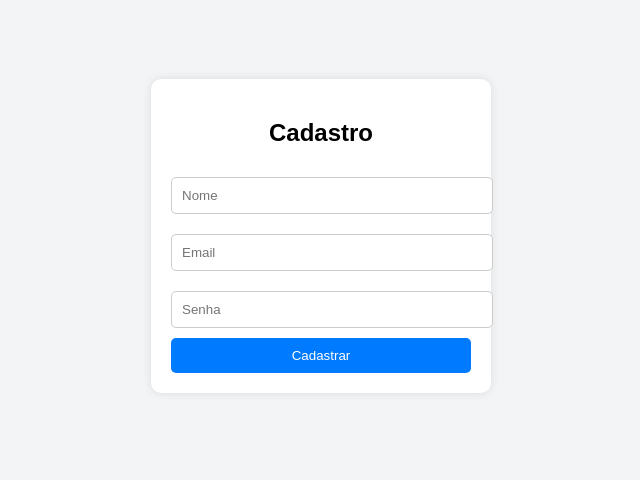
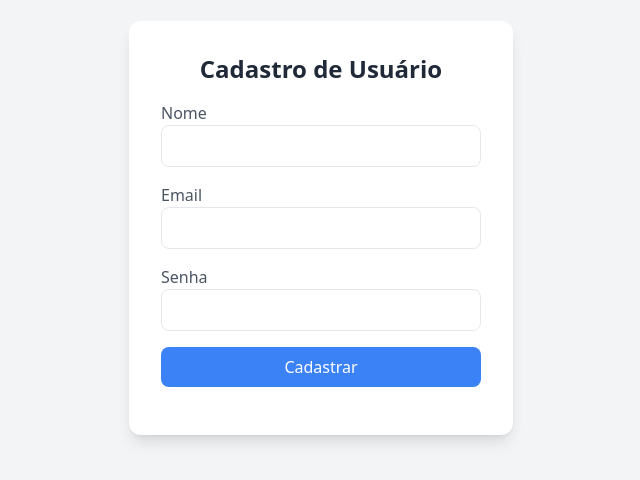
Before and after one commit to DeiversonMAP/casa-automatica-back-end, a plain HTML site: page index.html in a window 1280 px wide. Shown: the part 172-652 px from the top of the page, without its empty margins (319-959 px from the left). Drawn offline with nearby package versions, Linux system fonts and the light colour scheme.

```diff
--- a/index.html
+++ b/index.html
@@ -1,70 +1,58 @@
 <!DOCTYPE html>
 <html lang="pt-BR">
 <head>
-        <meta charset="UTF-8" />
-        <meta name="viewport" content="width=device-width, initial-scale=1.0" />
-        <title>Cadastro</title>
-        <style>
-            body {
-                display: flex;
-                justify-content: center;
-                align-items: center;
-                height: 100vh;
-                background-color: #f3f4f6;
-                font-family: Arial, sans-serif;
-            }
-            .card {
-                background: white;
-                padding: 20px;
-                border-radius: 10px;
-                box-shadow: 0 0 10px rgba(0, 0, 0, 0.1);
-                inline-size: 300px;
-                text-align: center;
-            }
-            .input {
-                inline-size: 100%;
-                padding: 10px;
-                margin: 10px 0;
-                border: 1px solid #ccc;
-                border-radius: 5px;
-            }
-            .button {
-                inline-size: 100%;
-                padding: 10px;
-                background: #007bff;
-                color: white;
-                border: none;
-                border-radius: 5px;
-                cursor: pointer;
-            }
-        </style>
+    <meta charset="UTF-8">
+    <meta name="viewport" content="width=device-width, initial-scale=1.0">
+    <title>Cadastro de Usuário</title>
+    <script src="https://cdn.tailwindcss.com"></script>
 </head>
-    <body>
-        <div class="card">
-            <h2>Cadastro</h2>
-            <input class="input" type="text" id="name" placeholder="Nome" />
-            <input class="input" type="email" id="email" placeholder="Email" />
-            <input class="input" type="password" id="password" placeholder="Senha" />
-            <button class="button" onclick="register()">Cadastrar</button>
+<body class="bg-gray-100 flex items-center justify-center h-screen">
+    <div class="bg-white p-8 rounded-xl shadow-lg w-96">
+        <h2 class="text-2xl font-bold text-center text-gray-800 mb-4">Cadastro de Usuário</h2>
+        <form id="userForm" class="space-y-4">
+            <div>
+                <label class="block text-gray-600">Nome</label>
+                <input type="text" id="nome" class="w-full px-4 py-2 border rounded-lg focus:outline-none focus:ring-2 focus:ring-blue-400" required>
+            </div>
+            <div>
+                <label class="block text-gray-600">Email</label>
+                <input type="email" id="email" class="w-full px-4 py-2 border rounded-lg focus:outline-none focus:ring-2 focus:ring-blue-400" required>
+            </div>
+            <div>
+                <label class="block text-gray-600">Senha</label>
+                <input type="password" id="senha" class="w-full px-4 py-2 border rounded-lg focus:outline-none focus:ring-2 focus:ring-blue-400" required>
+            </div>
+            <button type="submit" class="w-full bg-blue-500 text-white py-2 rounded-lg hover:bg-blue-600 transition">Cadastrar</button>
+        </form>
+        <div id="responseMessage" class="mt-4 text-center text-gray-700"></div>
     </div>
 
     <script>
-            function register() {
-                const name = document.getElementById("name").value;
-                const email = document.getElementById("email").value;
-                const password = document.getElementById("password").value;
+        document.getElementById('userForm').addEventListener('submit', async function(event) {
+            event.preventDefault();
+            const nome = document.getElementById('nome').value;
+            const email = document.getElementById('email').value;
+            const senha = document.getElementById('senha').value;
 
-                fetch("https://suaapi.com/register", {
-                    method: "POST",
+            const response = await fetch('https://casa-automatica-back-end-production.up.railway.app/user/', {
+                method: 'POST',
                 headers: {
-                        "Content-Type": "application/json",
+                    'Accept': 'application/json',
+                    'Content-Type': 'application/json'
                 },
-                    body: JSON.stringify({ name, email, password }),
-                })
-                    .then((response) => response.json())
-                    .then((data) => console.log(data))
-                    .catch((error) => console.error("Erro:", error));
+                body: JSON.stringify({ nome, email, senha })
+            });
+
+            const responseMessage = document.getElementById('responseMessage');
+            if (response.ok) {
+                responseMessage.textContent = 'Usuário cadastrado com sucesso!';
+                responseMessage.classList.add('text-green-600');
+            } else {
+                const errorData = await response.json();
+                responseMessage.textContent = `Erro: ${errorData.detail || 'Não foi possível cadastrar'}`;
+                responseMessage.classList.add('text-red-600');
             }
+        });
     </script>
 </body>
 </html>
```
Also changed, not shown: 1 other file. Lines whose indentation alone changed are shown as unchanged.
